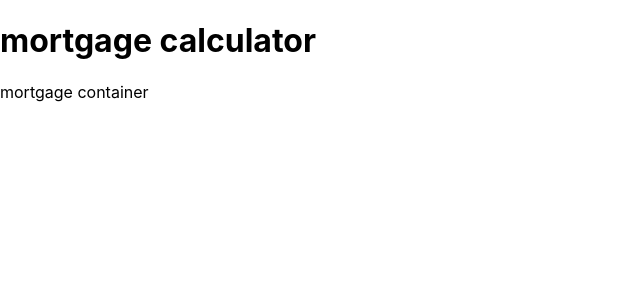
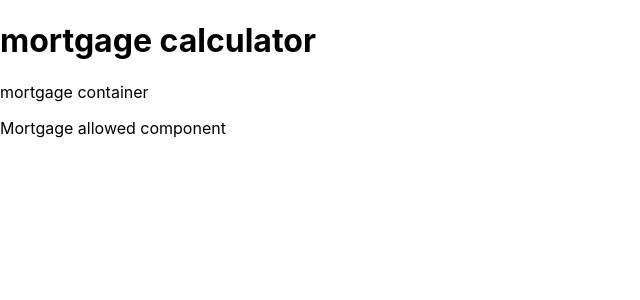
Before and after one commit to KatherineLKerr/mortgage_calculator, a React (Create React App) app: page / in a window 1280 px wide. Shown: the top 300 px of the page, without its empty margins (0-640 px from the left). Built offline with nearby package versions, Linux system fonts and the light colour scheme.

Commit message:
Allowed Mortgage component added

```diff
--- /dev/null
+++ b/src/components/AllowedMortgage.js
@@ -0,0 +1,8 @@
+import React, { Component } from 'react';
+
+const AllowedMortgage = ( props ) => {
+  return (
+    <div>Mortgage allowed component</div>
+  )
+}
+export default AllowedMortgage;
--- a/src/containers/MortgageContainer.js
+++ b/src/containers/MortgageContainer.js
@@ -1,4 +1,5 @@
 import React, {Component} from 'react';
+import AllowedMortgage from '../components/AllowedMortgage'
 
 class MortgageContainer extends Component {
 
@@ -14,6 +15,7 @@ class MortgageContainer extends Component {
     return(
       <div>
         <p>mortgage container </p>
+        <AllowedMortgage />
       </div>
     )
   }
```
